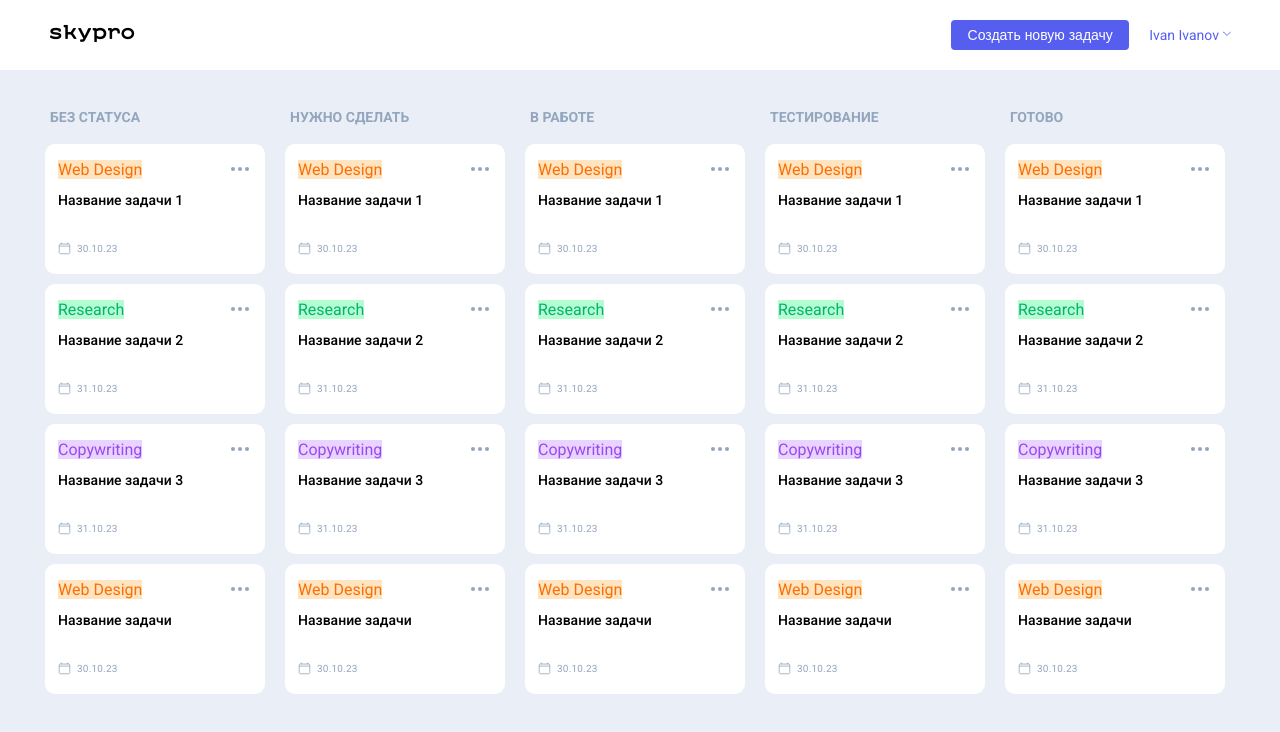
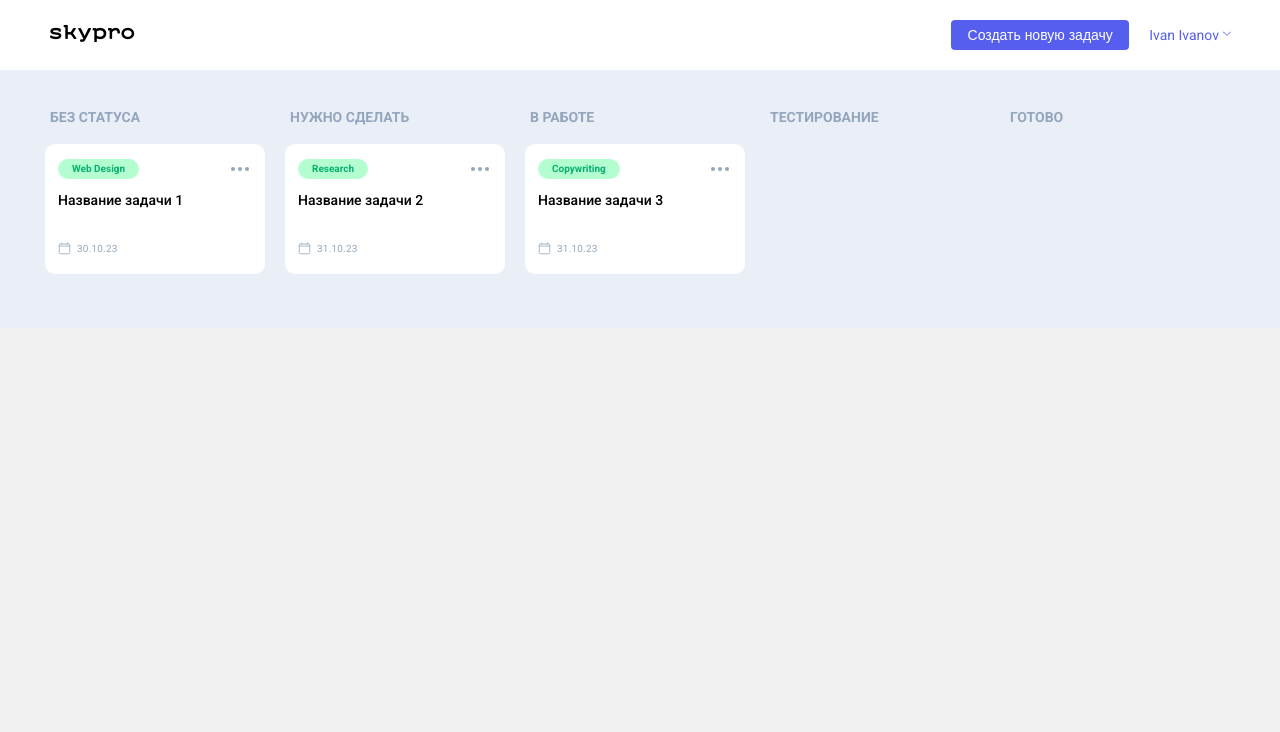
Before and after one commit to Lanakosuhina/REACT-kanban, a React (Vite) app in the folder kanban-project/: page / in a window 1280 px wide. Shown: the top 732 px of the page. Built offline with nearby package versions, Linux system fonts and the light colour scheme.

Commit message:
homework-2

```diff
--- a/kanban-project/src/App.jsx
+++ b/kanban-project/src/App.jsx
@@ -1,44 +1,47 @@
 import "./App.css";
+import loadingGif from "./assets/Gif.gif"
 import PopExit from "./components/PopExit/PopExit.jsx";
 import PopNewCard from "./components/PopNewCard/PopNewCard.jsx";
 import PopBrowse from "./components/PopBrowse/PopBrowse.jsx";
 import Header from "./components/Header/Header.jsx";
-import Column from "./components/Column/Column.jsx";
-
+import MainBlock from "./components/MainBlock/MainBlock.jsx";
+import { useState, useEffect } from "react";
+import { cardList } from "./data.js";
 
 function App() {
+  const [cards, setCards] = useState(cardList);
+  const [isLoading, setIsLoading] = useState(true);
+
+  function addCards() {
+  const newCard = {
+      id: cards.length + 1,
+      theme: "Web Design",
+      title: "Название",
+      date: "30.10.23",
+      status: "Без статуса",
+    };
+    setCards([...cards, newCard]);
+  }
+
+  useEffect(() => {
+    setTimeout(() => {
+      setIsLoading(false);
+    }, 2000); // 2 секунды задержки
+  }, []); // Пустой массив зависимостей для запуска только при монтировании компонента
+
   return (
     <>
       <div className="wrapper">
         <PopExit />
-
         <PopNewCard />
-
         <PopBrowse />
-
-        <Header />
-
-        <main className="main">
-          <div className="container">
-            <div className="main__block">
-              <div className="main__content">
-
-                <Column title={"Без статуса"}/>
-
-                <Column title={"Нужно сделать"}/>
-
-                <Column title={"В работе"}/>
-
-                <Column title={"Тестирование"}/>
-
-                <Column title={"Готово"}/>
-              </div>
-            </div>
-          </div>
-        </main>
+        <Header addCards={addCards} />
+        {isLoading ? (
+          <div className="loader"><img src={loadingGif} alt="wait until the page loads" /></div>
+        ) : (
+          <MainBlock cards={cards}/>
+        )}
       </div>
-
-      <script src="js/script.js"></script>
     </>
   );
 }
--- a/kanban-project/src/components/Card/Card.jsx
+++ b/kanban-project/src/components/Card/Card.jsx
@@ -1,10 +1,11 @@
-export default function Card({ color, theme, title, date }) {
+
+export default function Card({ theme, title, date }) {
   return (
     <div className="cards__item">
       <div className="cards__card card">
         <div className="card__group">
-          <div className={`card__theme" ${color}`}>
-            <p className={color}>{theme}</p>
+          <div className={"card__theme _green"}>
+            <p className="_green">{theme}</p>
           </div>
           <a href="#popBrowse" target="_self">
             <div className="card__btn">
--- a/kanban-project/src/components/Column/Column.jsx
+++ b/kanban-project/src/components/Column/Column.jsx
@@ -1,36 +1,6 @@
 import Card from "../Card/Card";
-const tasks = [
-  {
-    id: 0,
-    theme: "Web Design",
-    title: "Название задачи 1",
-    date: "30.10.23",
-    color: "_orange",
-  },
-  {
-    id: 1,
-    theme: "Research",
-    title: "Название задачи 2",
-    date: "31.10.23",
-    color: "_green",
-  },
-  {
-    id: 2,
-    theme: "Copywriting",
-    title: "Название задачи 3",
-    date: "31.10.23",
-    color: "_purple",
-  },
-  {
-    id: 3,
-    theme: "Web Design",
-    title: "Название задачи",
-    date: "30.10.23",
-    color: "_orange",
-  },
-];
 
-export default function Column({ title }) {
+export default function Column({ title, cardList }) {
   return (
     <div className="main__column column">
       <div className="column__title">
@@ -38,13 +8,13 @@ export default function Column({ title }) {
       </div>
       <div className="cards">
         <div>
-          {tasks.map((task) => (
+          {cardList.map((card) => (
             <Card
-              key={task.id}
-              theme={task.theme}
-              title={task.title}
-              date={task.date}
-              color={task.color}
+              key={card.id}
+              theme={card.theme}
+              title={card.title}
+              date={card.date}
+              status={card.status}
             />
           ))}
         </div>
--- /dev/null
+++ b/kanban-project/src/components/DropDown/DropDown.jsx
@@ -0,0 +1,37 @@
+import { useState } from "react";
+
+export default function DropDown({addCards}) {
+  const [isOpen, setIsOpen] = useState(false);
+
+  const toggleDropdown = () => {
+    setIsOpen((prevState) => !prevState);
+  };
+  return (
+    <nav className="header__nav">
+      <button onClick={addCards} className="header__btn-main-new _hover01" id="btnMainNew">
+        <a onClick={addCards} >Создать новую задачу</a>  {/* href="#popNewCard" */}
+      </button>
+      <a
+        onClick={toggleDropdown}
+        href="#user-set-target"
+        className="header__user _hover02"
+      >
+        Ivan Ivanov
+      </a>
+      {isOpen && (
+        <div className="header__pop-user-set pop-user-set" id="user-set-target">
+          {/* <a href="">x</a> */}
+          <p className="pop-user-set__name">Ivan Ivanov</p>
+          <p className="pop-user-set__mail">ivan.ivanov@gmail.com</p>
+          <div className="pop-user-set__theme">
+            <p>Темная тема</p>
+            <input type="checkbox" className="checkbox" name="checkbox" />
+          </div>
+          <button type="button" className="_hover03">
+            <a href="#popExit">Выйти</a>
+          </button>
+        </div>
+      )}
+    </nav>
+  );
+}
--- a/kanban-project/src/components/Header/Header.jsx
+++ b/kanban-project/src/components/Header/Header.jsx
@@ -1,4 +1,6 @@
-function Header() {
+import DropDown from "../DropDown/DropDown";
+
+function Header({addCards}) {
    return <header className="header">
           <div className="container">
             <div className="header__block">
@@ -12,36 +14,7 @@ function Header() {
                   <img src="/images/logo_dark.png" alt="logo" />
                 </a>
               </div>
-              <nav className="header__nav">
-                <button
-                  className="header__btn-main-new _hover01"
-                  id="btnMainNew"
-                >
-                  <a href="#popNewCard">Создать новую задачу</a>
-                </button>
-                <a href="#user-set-target" className="header__user _hover02">
-                  Ivan Ivanov
-                </a>
-                <div
-                  className="header__pop-user-set pop-user-set"
-                  id="user-set-target"
-                >
-                  {/* <a href="">x</a> */}
-                  <p className="pop-user-set__name">Ivan Ivanov</p>
-                  <p className="pop-user-set__mail">ivan.ivanov@gmail.com</p>
-                  <div className="pop-user-set__theme">
-                    <p>Темная тема</p>
-                    <input
-                      type="checkbox"
-                      className="checkbox"
-                      name="checkbox"
-                    />
-                  </div>
-                  <button type="button" className="_hover03">
-                    <a href="#popExit">Выйти</a>
-                  </button>
-                </div>
-              </nav>
+              <DropDown addCards={addCards}/>
             </div>
           </div>
         </header>
--- /dev/null
+++ b/kanban-project/src/components/MainBlock/MainBlock.jsx
@@ -0,0 +1,25 @@
+import { statusList } from "../../data";
+import Column from "../Column/Column";
+
+export default function MainBlock({ cards }) {
+
+  return (
+    <main className="main">
+      <div className="container">
+        <div className="main__block">
+          <div className="main__content">
+            <div className="main__content">
+              {statusList.map((status) => (
+                <Column
+                  key={status}
+                  title={status}
+                  cardList={cards.filter((card) => card.status === status)} // сверяем свойство карточки статус со статусом
+                />
+              ))}
+            </div>
+          </div>
+        </div>
+      </div>
+    </main>
+  );
+}
--- a/kanban-project/src/components/PopNewCard/PopNewCard.jsx
+++ b/kanban-project/src/components/PopNewCard/PopNewCard.jsx
@@ -1,5 +1,7 @@
 import Calendar from "../Calendar/Calendar";
+
 export default function PopNewCard() {
+
   return (
     <div className="pop-new-card" id="popNewCard">
       <div className="pop-new-card__container">
--- /dev/null
+++ b/kanban-project/src/data.js
@@ -0,0 +1,31 @@
+export const cardList = [
+  {
+    id: 0,
+    theme: "Web Design",
+    title: "Название задачи 1",
+    date: "30.10.23",
+    status: 'Без статуса',
+  },
+  {
+    id: 1,
+    theme: "Research",
+    title: "Название задачи 2",
+    date: "31.10.23",
+    status: 'Нужно сделать',
+  },
+  {
+    id: 2,
+    theme: "Copywriting",
+    title: "Название задачи 3",
+    date: "31.10.23",
+    status: "В работе",
+  }
+];
+
+export const statusList = [
+  "Без статуса",
+  "Нужно сделать",
+  "В работе",
+  "Тестирование",
+  "Готово",
+];
```
Also changed, not shown: kanban-project/src/App.css (+147 -1 lines), kanban-project/src/assets/Gif.gif (added), 1 other file (tests, documents, lock files or other folders).
